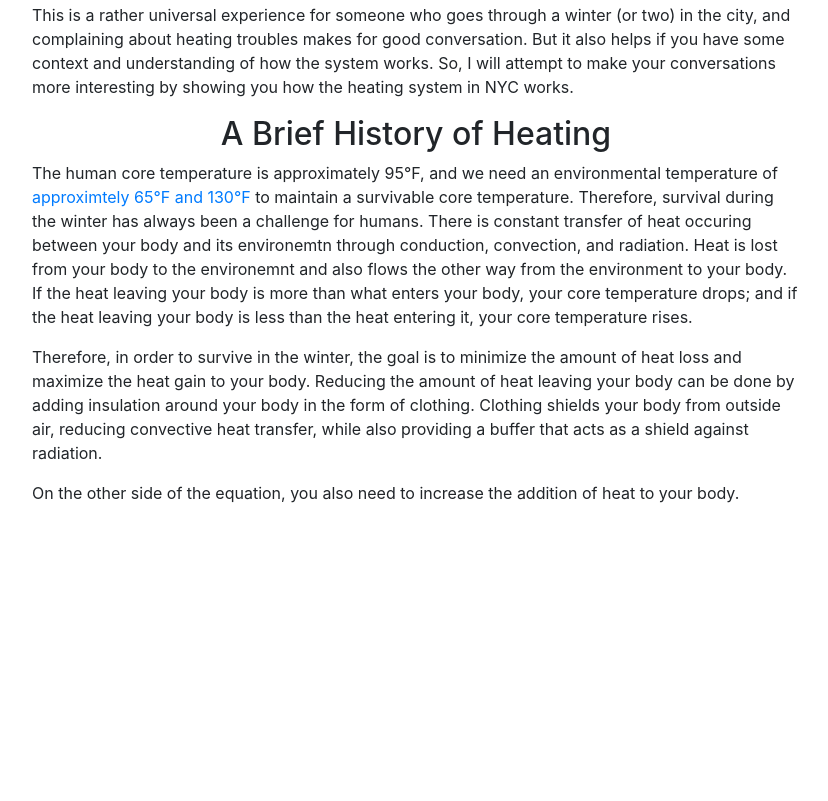
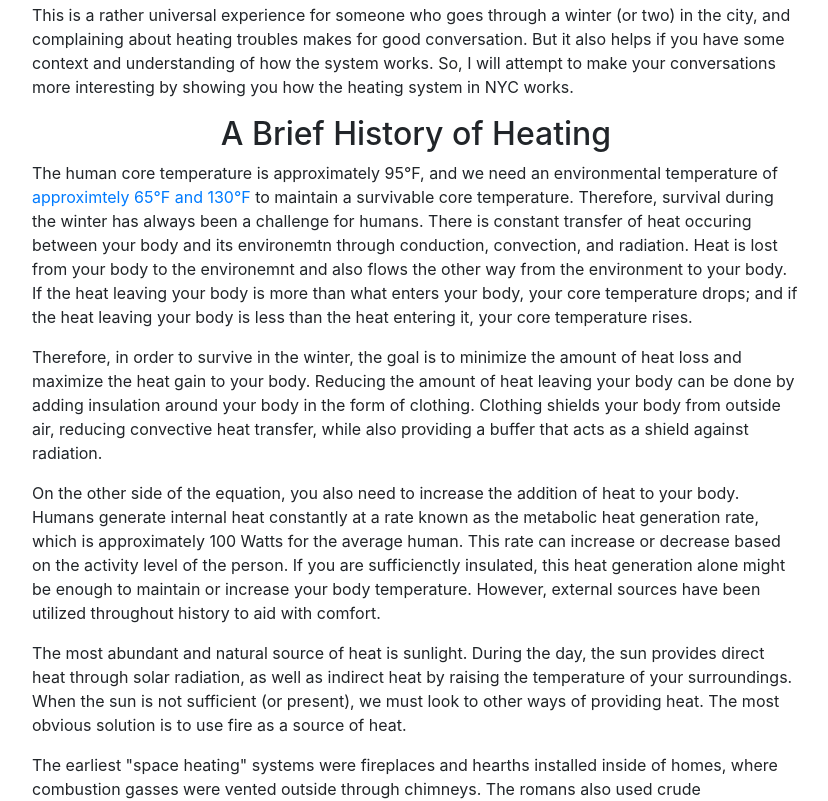
Before and after one commit to h3khaira/h3khaira.github.io, a plain HTML site: page templates/Radiators.html in a window 1280 px wide. Shown: the part 773-1574 px from the top of the page, without its empty margins (224-1052 px from the left). Before the commit the page ends 1278 px from the top, so only its background shows below. Drawn offline with nearby package versions, Linux system fonts and the light colour scheme.

Commit message:
adding history

```diff
--- a/templates/Radiators.html
+++ b/templates/Radiators.html
@@ -60,7 +60,9 @@
 		<h2 class="subtitle">A Brief History of Heating</h2>
     <p>The human core temperature is approximately 95°F, and we need an environmental temperature of <a href="https://www.summitpost.org/the-science-of-warmth/359562"> approximtely 65°F and 130°F </a> to maintain a survivable core temperature. Therefore, survival during the winter has always been a challenge for humans. There is constant transfer of heat occuring between your body and its environemtn through conduction, convection, and radiation. Heat is lost from your body to the environemnt and also flows the other way from the environment to your body. If the heat leaving your body is more than what enters your body, your core temperature drops; and if the heat leaving your body is less than the heat entering it, your core temperature rises.</p>
     <p>Therefore, in order to survive in the winter, the goal is to minimize the amount of heat loss and maximize the heat gain to your body. Reducing the amount of heat leaving your body can be done by adding insulation around your body in the form of clothing. Clothing shields your body from outside air, reducing convective heat transfer, while also providing a buffer that acts as a shield against radiation.</p>
-    <p>On the other side of the equation, you also need to increase the addition of heat to your body. </p>
+    <p>On the other side of the equation, you also need to increase the addition of heat to your body. Humans generate internal heat constantly at a rate known as the metabolic heat generation rate, which is approximately 100 Watts for the average human. This rate can increase or decrease based on the activity level of the person. If you are sufficienctly insulated, this heat generation alone might be enough to maintain or increase your body temperature. However, external sources have been utilized throughout history to aid with comfort.</p>
+    <p>The most abundant and natural source of heat is sunlight. During the day, the sun provides direct heat through solar radiation, as well as indirect heat by raising the temperature of your surroundings. When the sun is not sufficient (or present), we must look to other ways of providing heat. The most obvious solution is to use fire as a source of heat.</p>
+    <p>The earliest "space heating" systems were fireplaces and hearths installed inside of homes, where combustion gasses were vented outside through chimneys. The romans also used crude </p>
     </article>
 			<script src="https://code.jquery.com/jquery-3.2.1.slim.min.js" integrity="sha384-KJ3o2DKtIkvYIK3UENzmM7KCkRr/rE9/Qpg6aAZGJwFDMVNA/GpGFF93hXpG5KkN" crossorigin="anonymous"></script>
 	<script src="https://cdnjs.cloudflare.com/ajax/libs/popper.js/1.12.9/umd/popper.min.js" integrity="sha384-ApNbgh9B+Y1QKtv3Rn7W3mgPxhU9K/ScQsAP7hUibX39j7fakFPskvXusvfa0b4Q" crossorigin="anonymous"></script>
```
